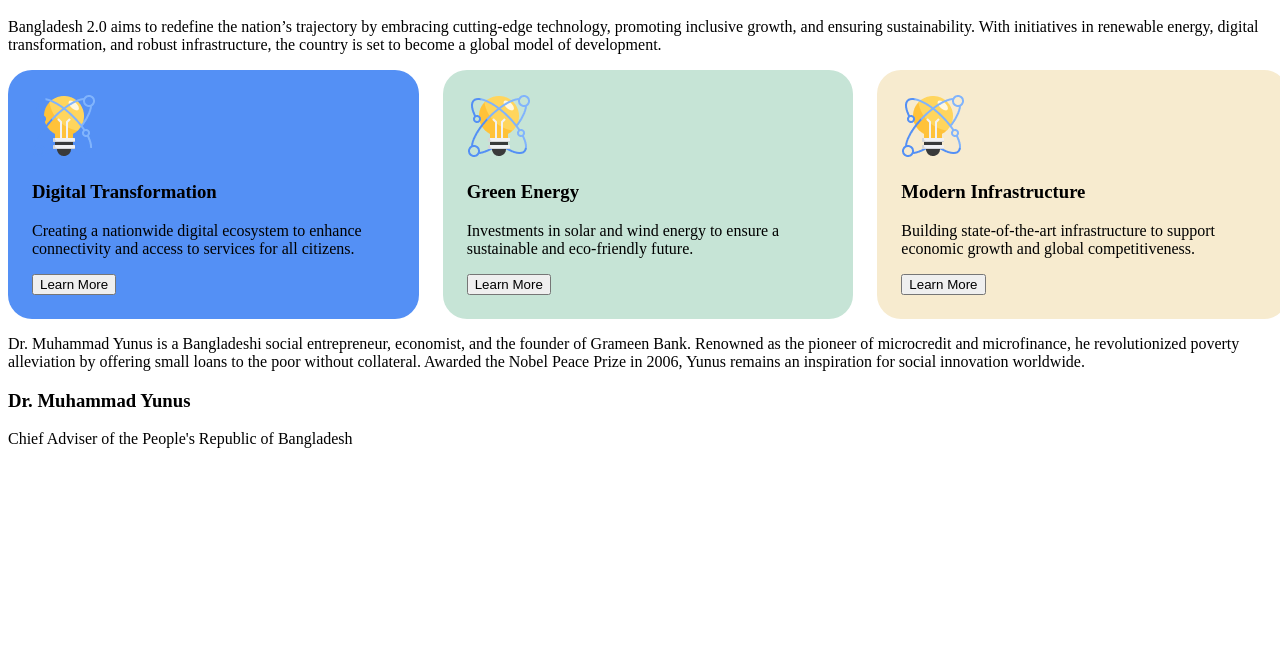
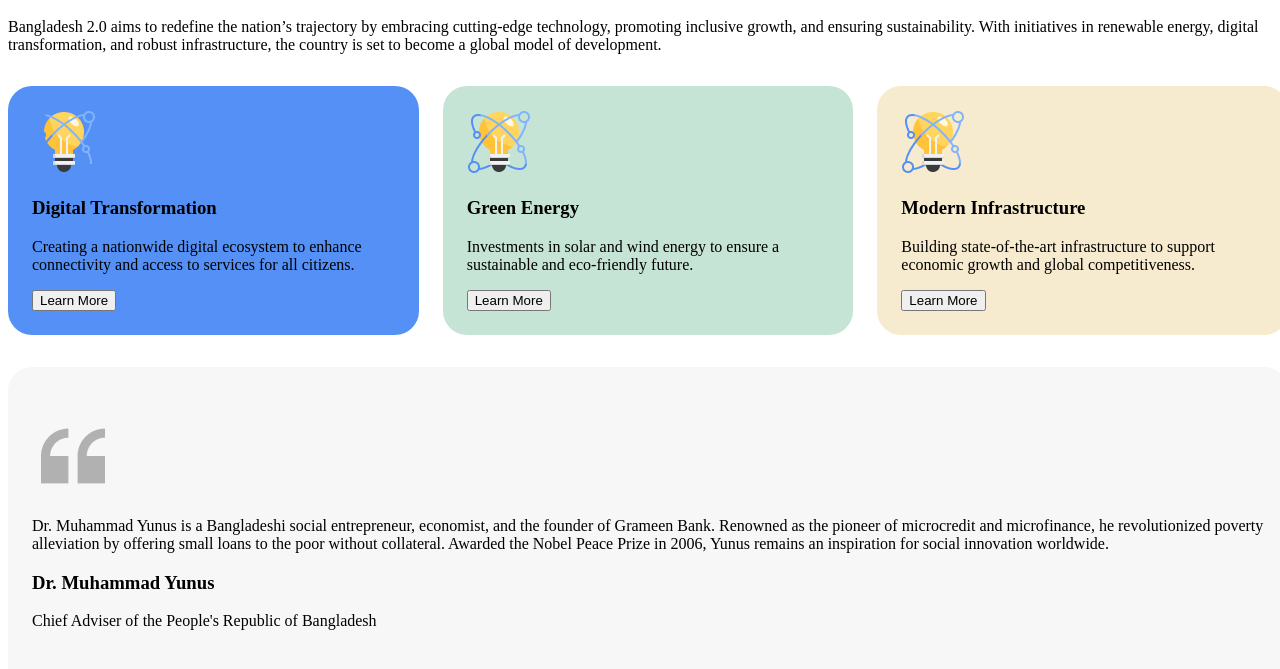
Before and after one commit to roy58465/My-Assignment_1, a plain HTML site: page index.html in a window 1280 px wide. Shown: the part 663-1332 px from the top of the page. Drawn offline with Linux system fonts and the light colour scheme.

Commit message:
added quote

```diff
--- a/index.html
+++ b/index.html
@@ -46,11 +46,15 @@
                 <button>Learn More</button>
                 </div>
             </div>
-            <div>
+            <div class="yunus-container">
+                <div class="Yunus">
+                <img class="quote" src="styles/assets/quote-bg.png" alt="">
                 <p>Dr. Muhammad Yunus is a Bangladeshi social entrepreneur, economist, and the founder of Grameen Bank. Renowned as the pioneer of microcredit and microfinance, he revolutionized poverty alleviation by offering small loans to the poor without collateral. Awarded the Nobel Peace Prize in 2006, Yunus remains an inspiration for social innovation worldwide.</p>
                 <h3>Dr. Muhammad Yunus</h3>
                 <p>Chief Adviser of the People's Republic of Bangladesh</p>
             </div>
+            </div>
+
         </section>
     </main>
     <footer>
--- a/styles/assignment.css
+++ b/styles/assignment.css
@@ -70,6 +70,7 @@
 .card-container{
     display: flex;
     gap: 24px;
+    margin-top: 32px;
 }
 .card-box-title{
     font-size: 40px;
@@ -97,3 +98,23 @@
     border-radius: 24px;
     padding: 24px;
 }
+
+/* quote */
+
+.yunus-container{
+    display: flex;
+    justify-content: center;
+    align-items: center;
+}
+
+.Yunus{
+    background-color: #f8f7f7;
+    margin-top: 32px;
+    align-items: center;
+    border-radius: 24px;
+    padding: 48px 24px 48px 24px;
+}
+.quote{
+    max-width: 64px;
+    padding: 9px;
+}
```
